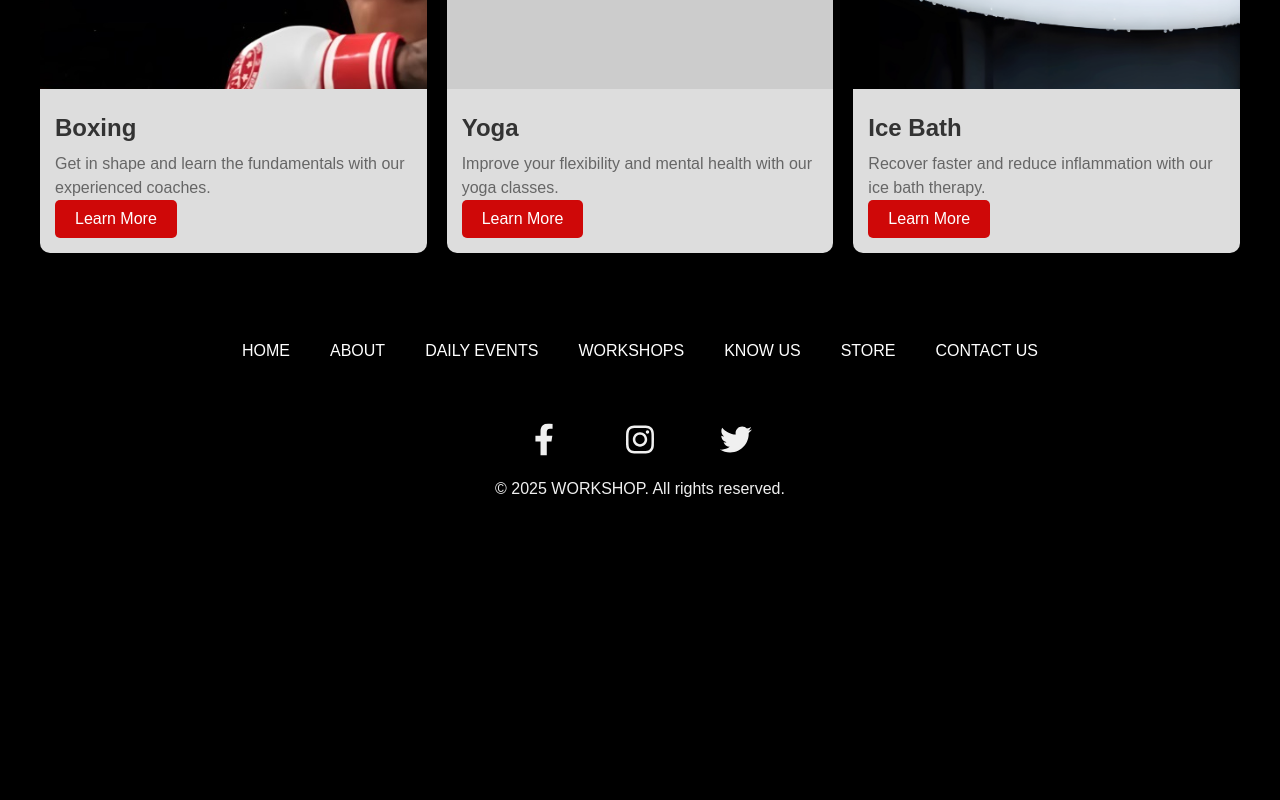
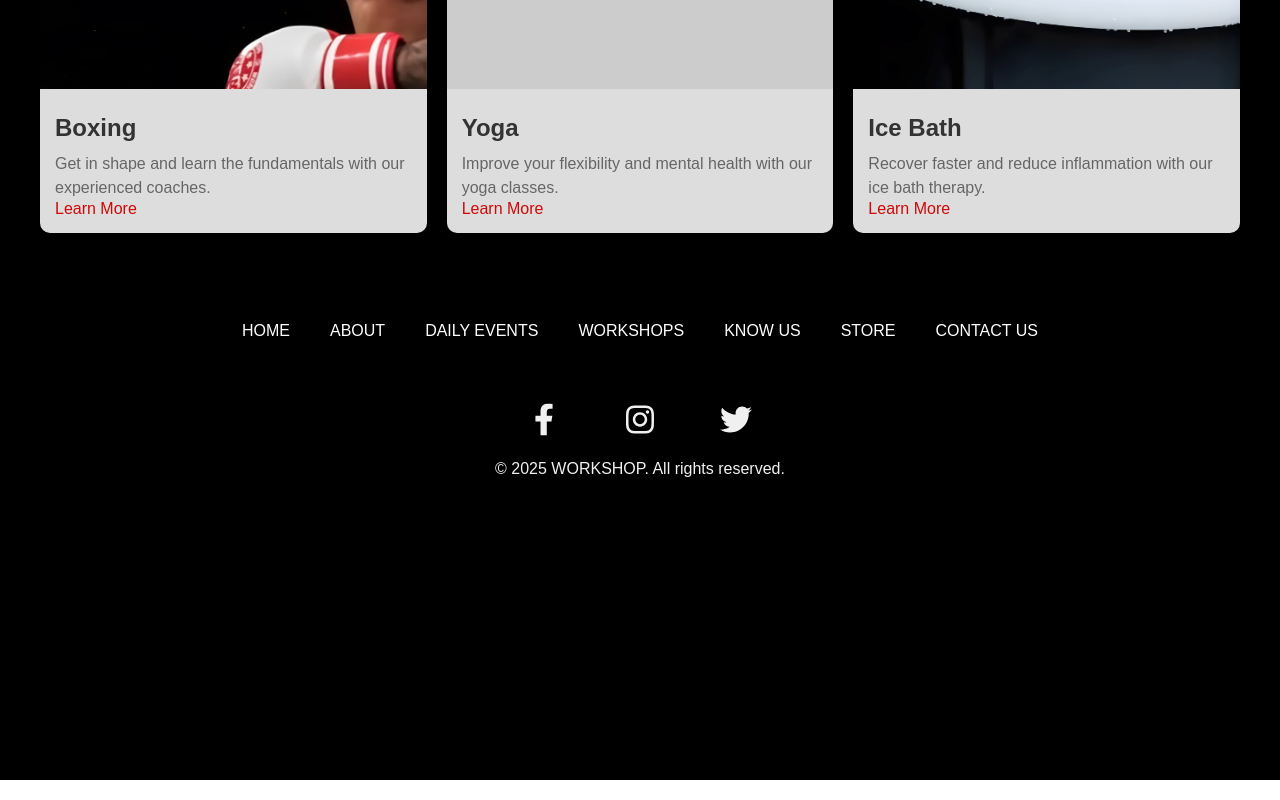
Before and after one commit to shashankack/Raghu-Gym, a React (Vite) app: page / in a window 1280 px wide. Shown: the part 2711-3511 px from the top of the page. Built offline with nearby package versions, Linux system fonts and the light colour scheme; a web font is replaced by a local one.

Commit message:
Refactor About component to replace button with link for redirects; update styles for improved visual feedback on hover

```diff
--- a/src/components/About/About.css
+++ b/src/components/About/About.css
@@ -435,20 +435,35 @@
   line-height: 1.5;
 }
 
-.redirect-button {
-  background-color: var(--red);
-  color: white;
-  padding: 10px 20px;
+.redirect-link {
+  background-color: transparent;
+  position: relative;
+  color: var(--red);
   border: none;
-  border-radius: 5px;
   cursor: pointer;
   font-size: 1rem;
-  transition: background-color 0.3s ease;
+  transition: color 0.3s ease;
 
 }
 
-.redirect-button:hover {
-  background-color: #333;
+.redirect-link:hover {
+  color: var(--red);
+}
+
+.redirect-link::after {
+  content: "";
+  position: absolute;
+  top: 15px;
+  left: 50%;
+  width: 0%;
+  height: 1px;
+  background-color: var(--red);
+  transition: all 0.3s ease;
+  transform: translateX(-50%);
+}
+
+.redirect-link:hover::after {
+  width: 100%;
 }
 
 @media (max-width: 768px) {
--- a/src/components/About/About.jsx
+++ b/src/components/About/About.jsx
@@ -3,7 +3,7 @@ import { useNavigate } from "react-router-dom";
 import "./About.css";
 import gsap from "gsap";
 import ScrollTrigger from "gsap/ScrollTrigger";
-
+/*
 import card1 from "../../assets/BJJ.webp";
 import card2 from "../../assets/BOXING.webp";
 import card3 from "../../assets/FITNESS.webp";
@@ -16,15 +16,15 @@ import card2Gradient from "../../assets/BOXING-gradient.webp";
 import card3Gradient from "../../assets/FITNESS-gradient.webp";
 import card4Gradient from "../../assets/MMA-gradient.webp";
 import card5Gradient from "../../assets/MUAY_THAI-gradient.webp";
-import card6Gradient from "../../assets/RECOVERY-gradient.webp";
+import card6Gradient from "../../assets/RECOVERY-gradient.webp"; */
 
-import iceBath from '../../assets/ice-bath.jpg';
-import boxing from '../../assets/boxing.jpg';
+import iceBath from "../../assets/ice-bath.jpg";
+import boxing from "../../assets/boxing.jpg";
 
 import aboutImg1 from "../../assets/gloves.jpg";
 
 const About = () => {
-  const [hoveredImage, setHoveredImage] = useState(null);
+  // const [hoveredImage, setHoveredImage] = useState(null);
   const firstTextRef = useRef(null);
   const secondTextRef = useRef(null);
   const sliderRef = useRef(null);
@@ -60,7 +60,7 @@ const About = () => {
     },
   ];
 
-  const cardData = [
+  /* const cardData = [
     {
       id: 1,
       title: "BJJ",
@@ -109,7 +109,7 @@ const About = () => {
       description:
         "Recover from injuries and improve your mobility with our specialized recovery programs.",
     },
-  ];
+  ]; */
 
   const handleRedirect = (redirectPath) => {
     navigate(redirectPath);
@@ -223,12 +223,12 @@ const About = () => {
               <div className="card-content">
                 <h3>{event.title}</h3>
                 <p>{event.description}</p>
-                <button
-                  className="redirect-button"
-                  onClick={() => handleRedirect(event.redirect)} // Redirect on button click
+                <a
+                  className="redirect-link"
+                  href={event.redirect} // Redirect on button click
                 >
                   Learn More
-                </button>
+                </a>
               </div>
             </div>
           ))}
```
